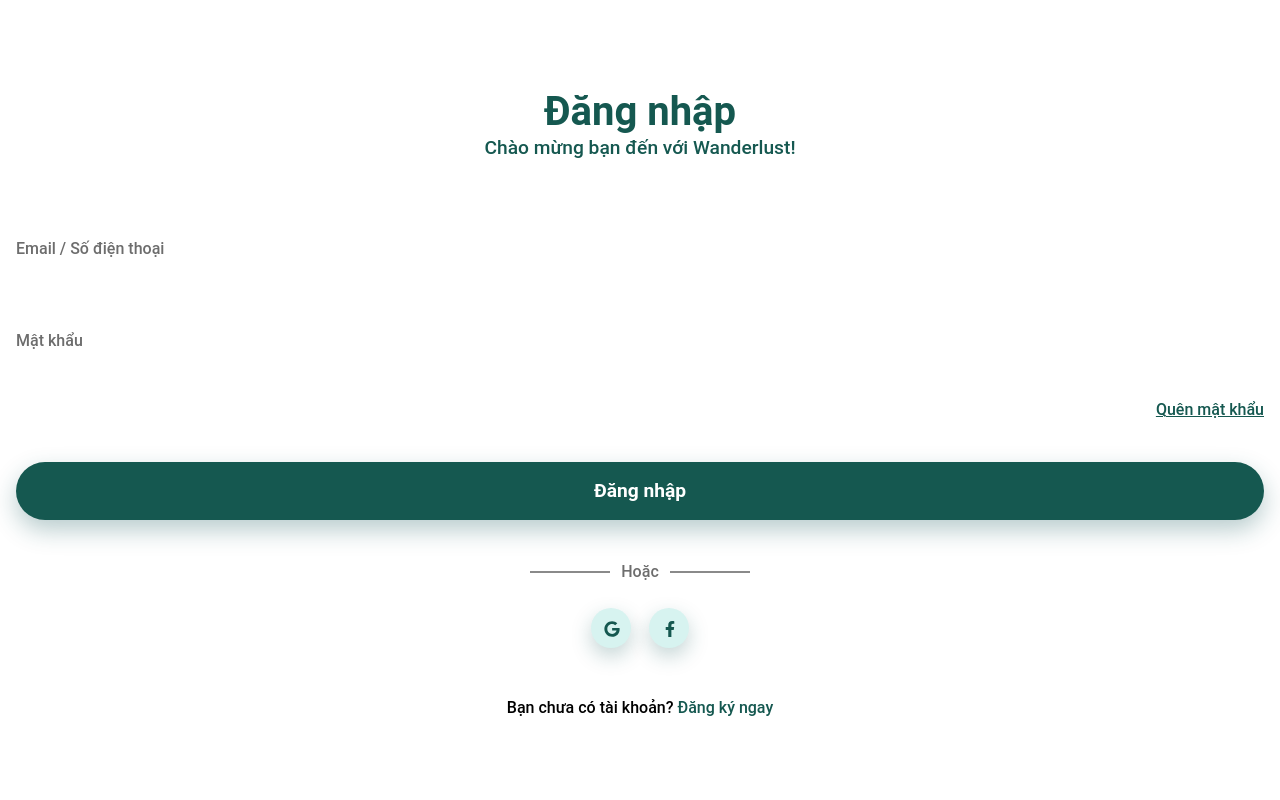
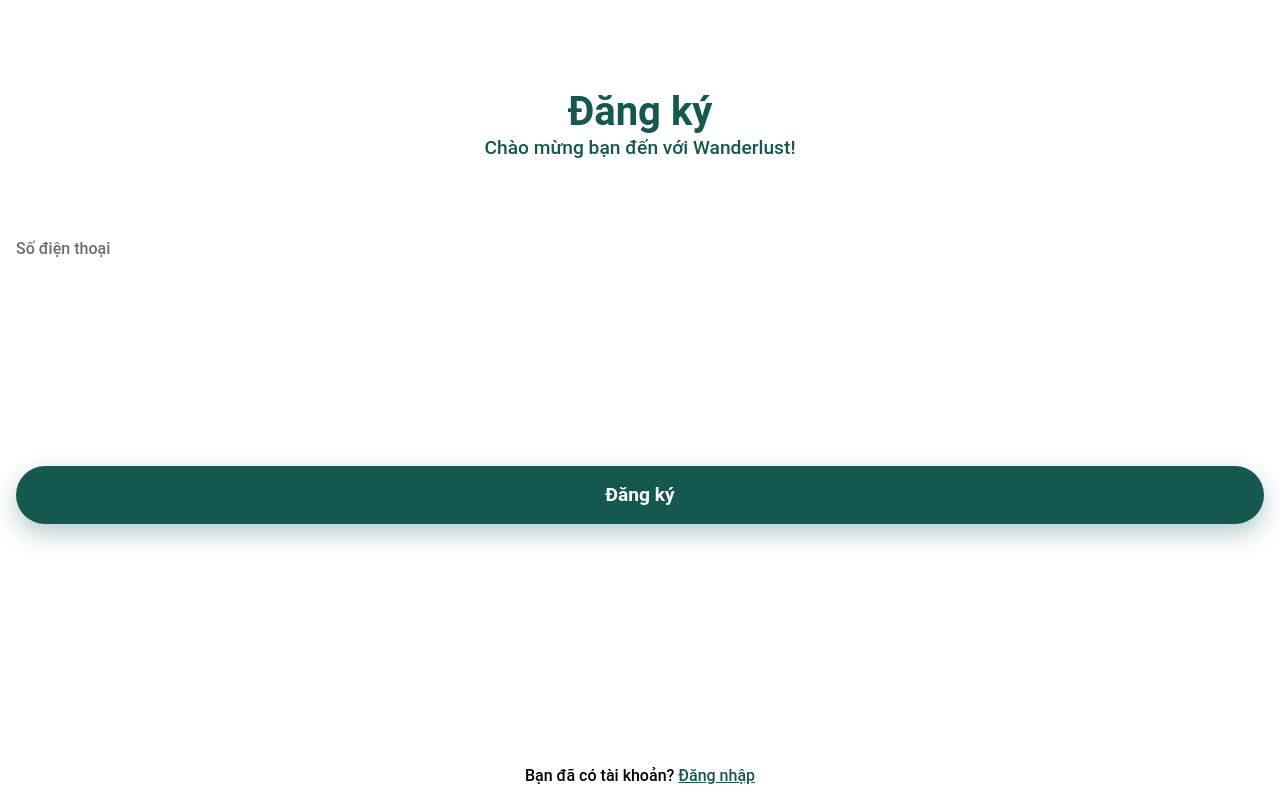
Before and after one commit to LeHaGiaBao/Wanderlust, a React (Vite) app: page /home in a window 1280 px wide. Built offline with nearby package versions, Linux system fonts and the light colour scheme.

Commit message:
Add register page

```diff
--- a/src/App.tsx
+++ b/src/App.tsx
@@ -38,13 +38,15 @@ import Recommend from './pages/Recommend/Recommend';
 import Profile from './pages/Profile/Profile';
 import Welcome from './pages/Welcome/Welcome/Welcome';
 import Login from './pages/Auth/Login/Login';
+import Register from './pages/Auth/Register/Register';
 
 setupIonicReact();
 
 const App: React.FC = () => (
   <IonApp>
     {/* <Welcome /> */}
-    <Login />
+    {/* <Login /> */}
+    <Register />
     {/* <IonReactRouter>
       <IonTabs>
         <IonRouterOutlet>
--- a/src/pages/Auth/Login/Login.css
+++ b/src/pages/Auth/Login/Login.css
@@ -99,10 +99,10 @@
 	border-radius: 100%;
 	background-color: #d7f3f0;
 	box-shadow: 0px 8px 20px 0px rgba(21, 86, 88, 0.25);
-	height: 2.5rem;
-	width: 2.5rem;
-	padding: 13px;
-	margin: 0 9px;
+	height: 3rem;
+	width: 3rem;
+	padding: 1rem;
+	margin: 0 10px;
 }
 
 .iconColor {
@@ -118,4 +118,5 @@
 
 .registerText {
 	color: #155850;
+	text-decoration: underline;
 }
--- a/src/pages/Auth/Register/Register.css
+++ b/src/pages/Auth/Register/Register.css
@@ -0,0 +1,72 @@
+.registerContainer {
+	height: 100%;
+	padding: 0 16px;
+	margin: 5.5rem 0;
+}
+
+.loginHeader {
+	text-align: center;
+}
+
+.loginTitle {
+	color: #155850;
+	font-size: 2.5rem;
+	font-weight: 700;
+}
+
+.loginSubTitle {
+	color: #155850;
+	font-size: 1.2rem;
+	font-weight: 500;
+}
+
+.formInput {
+	margin-top: 5rem;
+}
+
+.inputField {
+	display: flex;
+	flex-direction: column;
+}
+
+.labelText {
+	color: #6d6d6d;
+	font-size: 1rem;
+	font-weight: 500;
+}
+
+.inputData {
+	margin-top: 5px;
+	height: 2.7rem;
+	border-radius: 8px;
+	border: 1 solid #878787;
+	padding: 12px 16px 11px 16px;
+}
+
+.passwordField {
+	margin-top: 25px;
+}
+
+.buttonInput {
+	margin: 10rem 0;
+	background-color: #155850;
+	width: 100%;
+	height: 3.6rem;
+	border-radius: 50px;
+	color: white;
+	font-size: 1.2rem;
+	font-weight: 600;
+	box-shadow: 0px 10px 25px 0px rgba(21, 86, 88, 0.3);
+}
+
+.subFooter {
+	margin-top: 5rem;
+	text-align: center;
+	font-size: 1rem;
+	font-weight: 500;
+}
+
+.registerText {
+	color: #155850;
+	text-decoration: underline;
+}
--- a/src/pages/Auth/Register/Register.tsx
+++ b/src/pages/Auth/Register/Register.tsx
@@ -6,7 +6,24 @@ function Register() {
     return (
         <>
             <IonContent fullscreen>
-
+                <div className='registerContainer'>
+                    <div className='loginHeader'>
+                        <h1 className='loginTitle'>Đăng ký</h1>
+                        <h2 className='loginSubTitle'>Chào mừng bạn đến với Wanderlust!</h2>
+                    </div>
+                    <form className='formInput'>
+                        <div className='inputField'>
+                            <label className='labelText'>Số điện thoại</label>
+                            <input id='email' type='email' className='inputData' />
+                        </div>
+                        <button className='buttonInput'>Đăng ký</button>
+                    </form>
+                    <div className='subFooter'>
+                        Bạn đã có tài khoản?
+                        {' '}
+                        <span className='registerText'>Đăng nhập</span>
+                    </div>
+                </div>
             </IonContent>
         </>
     );
```
